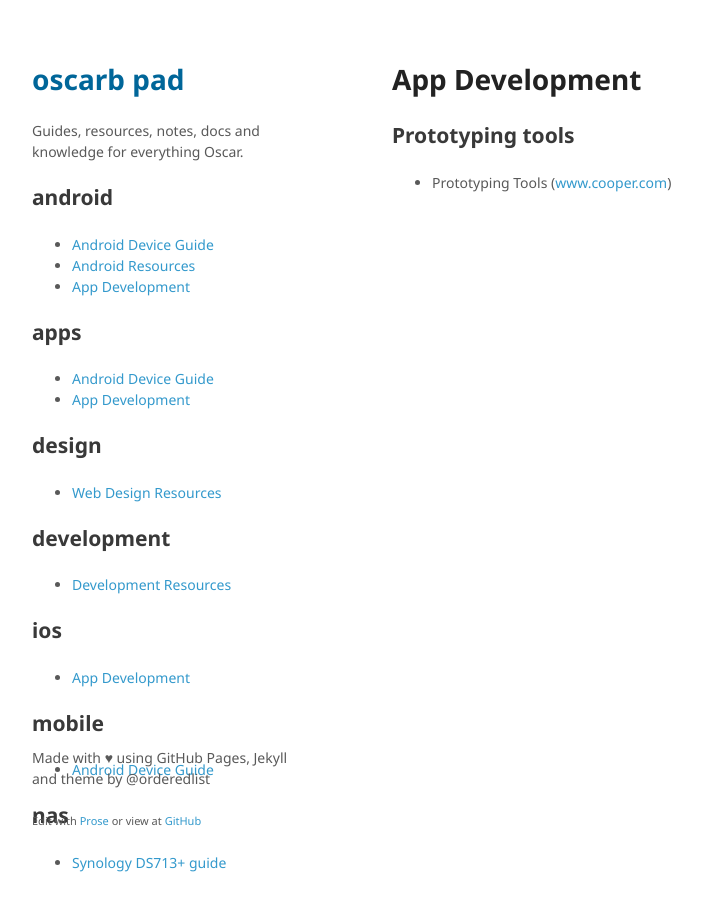
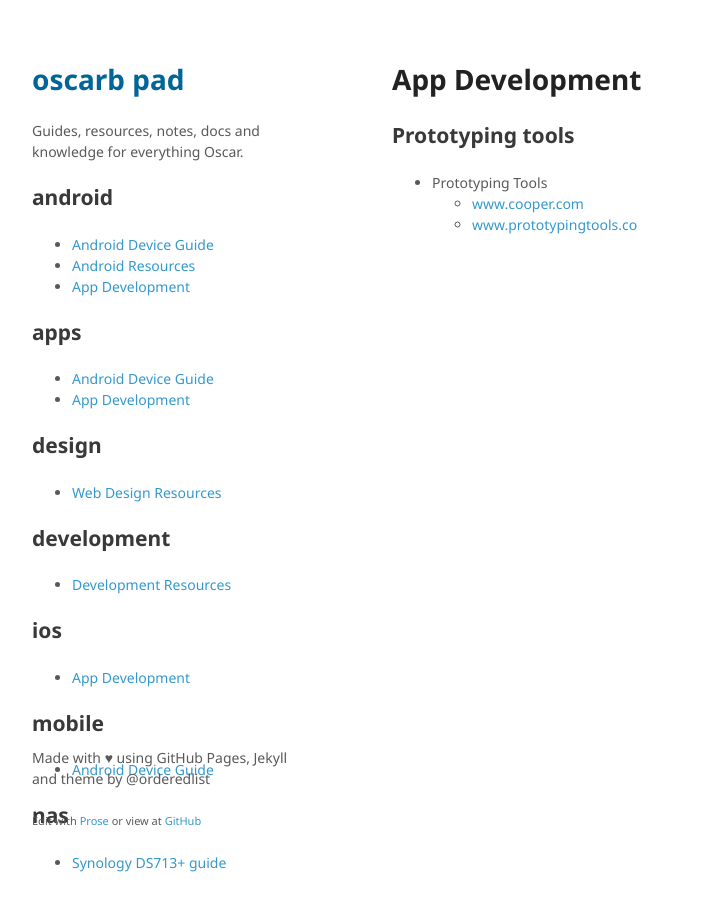
Before and after one commit to oscarb/pad, a Jekyll site: the page built from _docs/app-development.md, in a window 1280 px wide. Shown: the whole page, without its empty margins (128-830 px from the left). Built offline with Jekyll 4.4.1, drawn with Linux system fonts in a browser that asks for light colours.

Commit message:
Add section prototyping

```diff
--- a/_docs/app-development.md
+++ b/_docs/app-development.md
@@ -11,4 +11,6 @@ published: true
 
 ## Prototyping tools
 
-* Prototyping Tools ([www.cooper.com](http://www.cooper.com/prototyping-tools))
+* Prototyping Tools
+	* [www.cooper.com](http://www.cooper.com/prototyping-tools)
+	* [www.prototypingtools.co](http://www.prototypingtools.co/)
```
